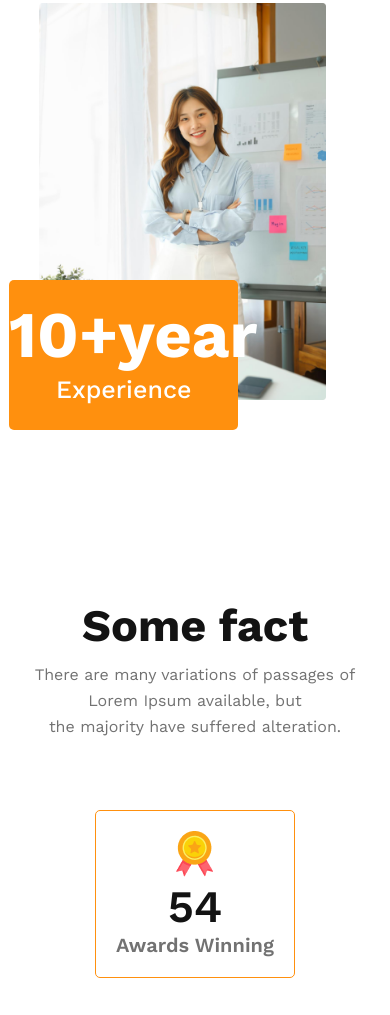
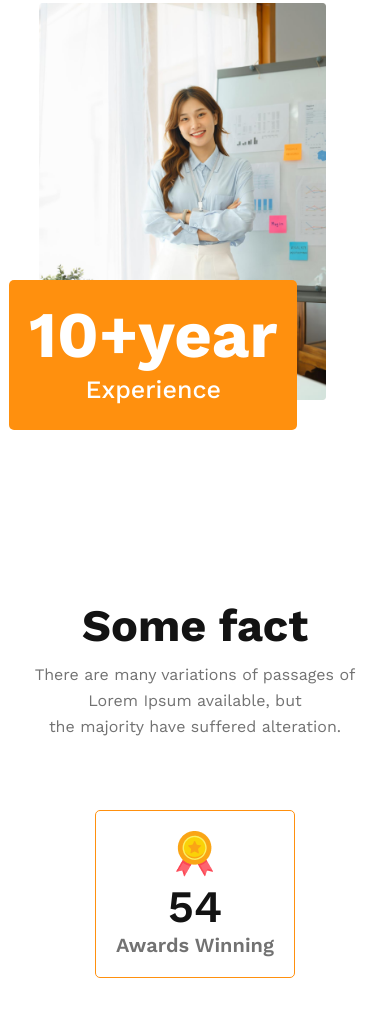
Before and after one commit to Anik-Majumder/archirect-portfolio, a plain HTML site: page index.html in a window 390 px wide. Shown: the part 4494-5509 px from the top of the page. Drawn offline with nearby package versions, Linux system fonts and the light colour scheme.

Commit message:
final modification

```diff
--- a/css/architect.css
+++ b/css/architect.css
@@ -200,8 +200,7 @@
   line-height: 40px;
   color: #ffffff;
   background-color: #ff900e;
-  width: 40%;
-  padding: 20px 0px;
+  padding: 20px 20px;
   text-decoration: none;
   border-radius: 5px;
   position: absolute;
@@ -377,9 +376,6 @@
   .list-img {
     width: 45%;
   }
-  .img a {
-    width: 80%;
-  }
 
   /* fact part */
 
--- a/index.html
+++ b/index.html
@@ -132,7 +132,8 @@
             <div class="img">
               <img src="./images/architect.png" alt="" />
               <a class="btn-2" href="https://www.google.com/" target="_blank"
-                ><span class="ten-year">10+year</span> Experience</a
+                ><span class="ten-year">10+year</span> <br />
+                Experience</a
               >
             </div>
           </div>
```
